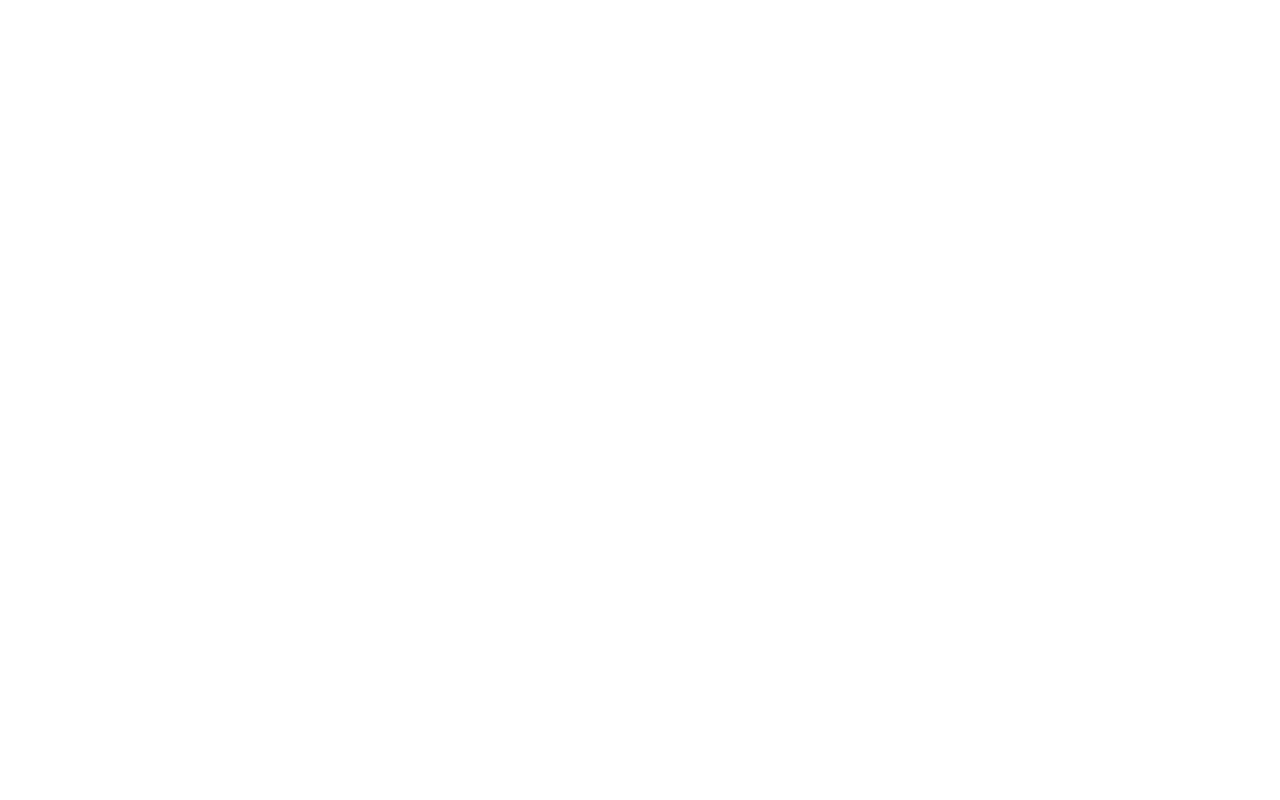
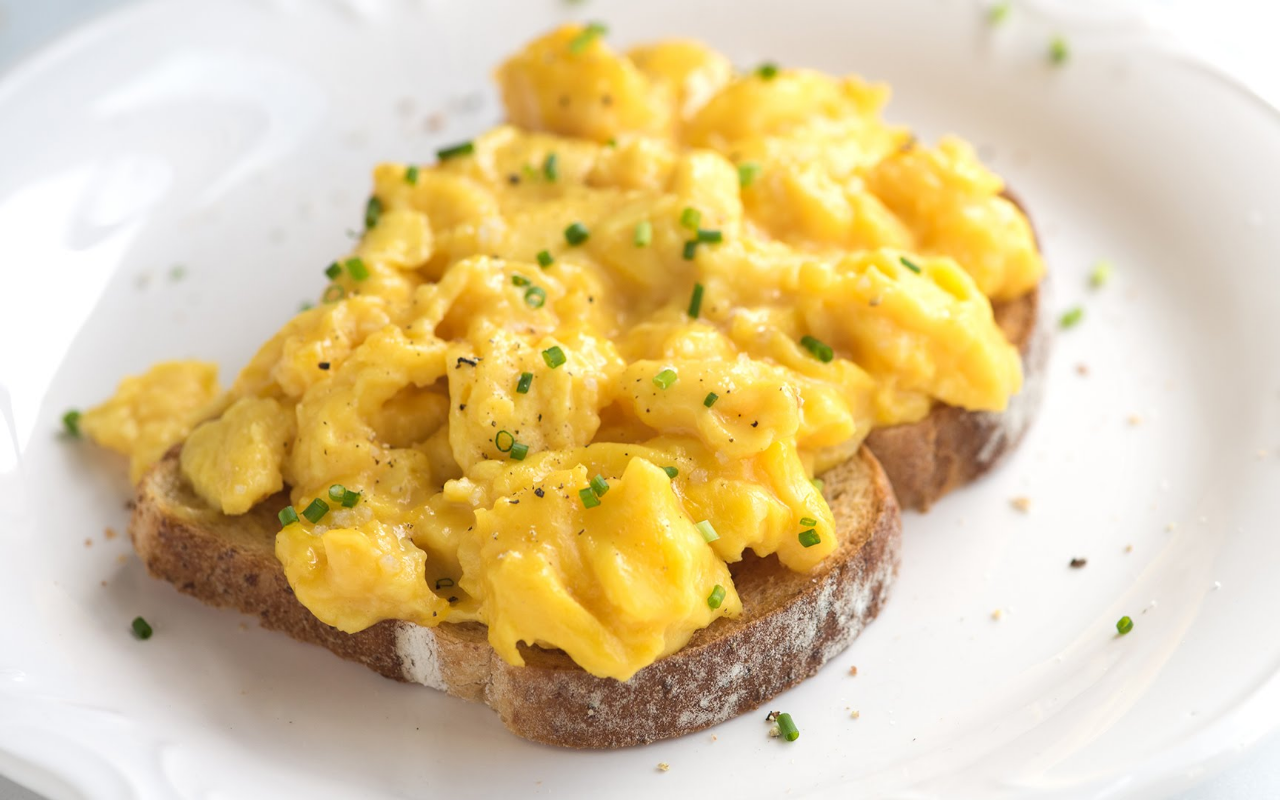
Before and after one commit to cwbads22/asgardiantastes, a plain HTML site: page recps/screggs.html in a window 1280 px wide. Shown: the top 800 px of the page. Drawn offline with Linux system fonts and the light colour scheme; a web font is replaced by a local one.

Commit message:
Update scrs.css

```diff
--- a/recps/scrs.css
+++ b/recps/scrs.css
@@ -15,7 +15,7 @@ body, html {
 }
 
 .parallax {
-    background-image: url('/asgardianrecipes/imgs/screggs.jpg');
+    background-image: url('/asgardiantastes/imgs/screggs.jpg');
 
     height: 100%;
     background-position: center;
```
